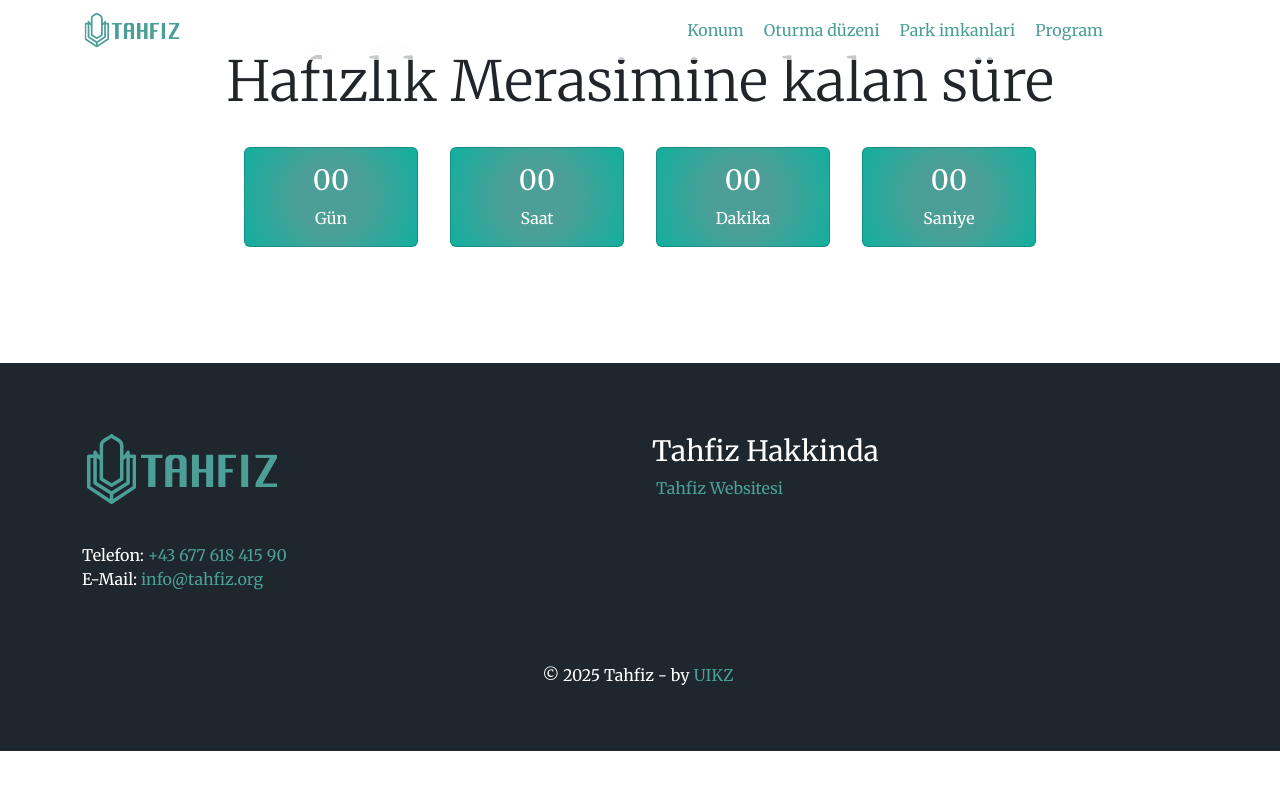
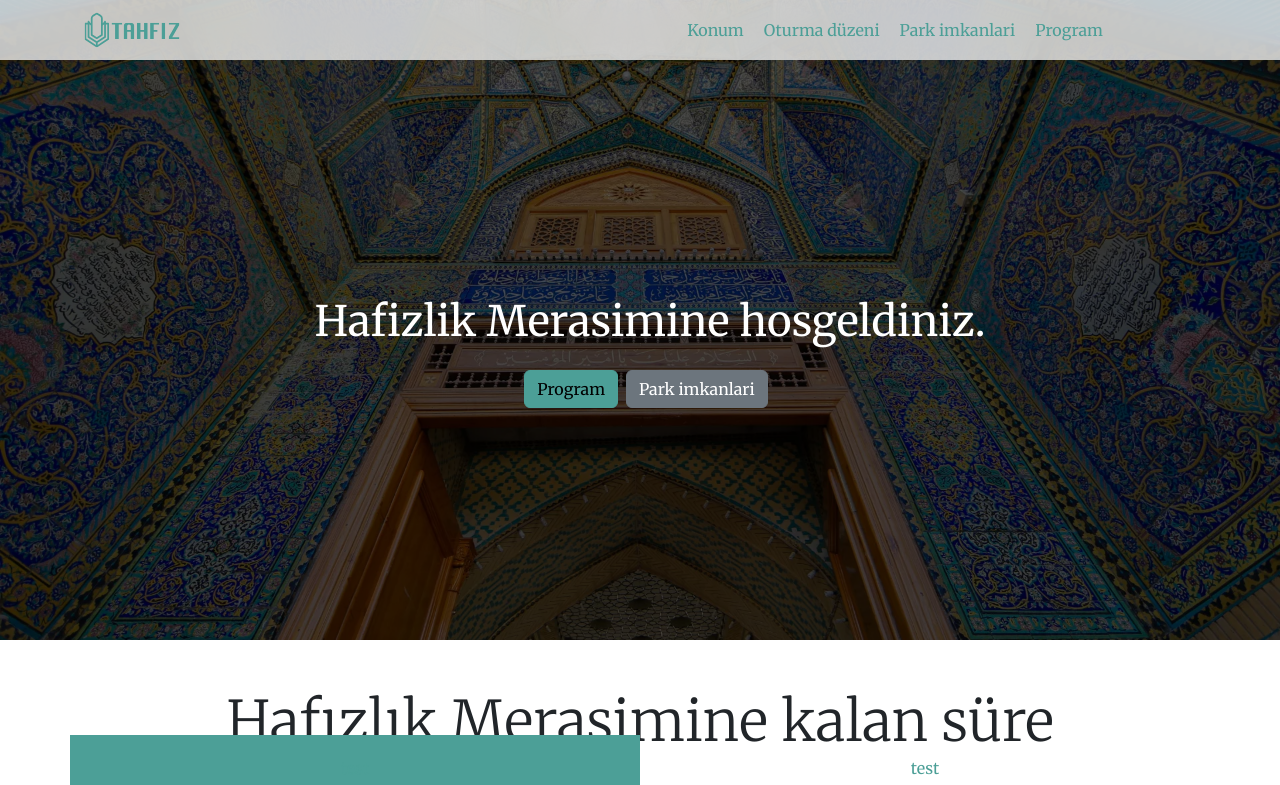
Before and after one commit to alihanekiz/tahfiz-landingpage, a Next.js app: page / in a window 1280 px wide. Shown: the top 785 px of the page. Built offline with nearby package versions, Linux system fonts and the light colour scheme.

Commit message:
task: update home page

```diff
--- a/app/page.tsx
+++ b/app/page.tsx
@@ -1,10 +1,14 @@
 
 import Countdown from "@/components/countdown";
+import Hero from "@/components/hero";
+import StickyButtons from "@/components/sticky-buttons";
 
 export default function Home() {
   return (
     <div>
+      <Hero/>
       <Countdown eventDate={"2025-01-01T23:59:59"} />
+      <StickyButtons/>
     </div>
   );
 }
```
